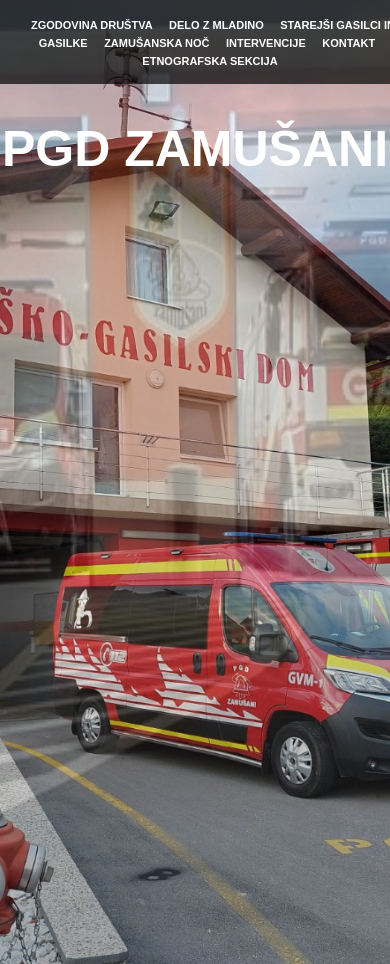
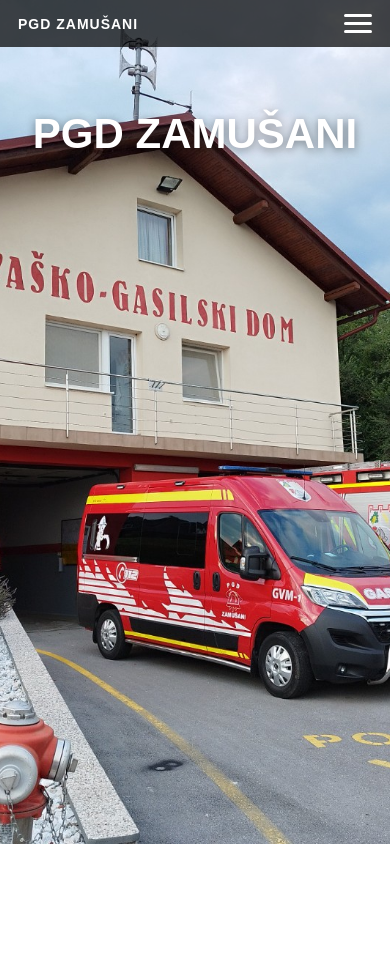
Before and after one commit to PGDZamusani/pgd-zamusani, a plain HTML site: page index.html in a window 390 px wide. After the commit the page ends 844 px from the top, so only its background shows below. Drawn offline with Linux system fonts and the light colour scheme.

Commit message:
Update index.html

```diff
--- a/index.html
+++ b/index.html
@@ -6,80 +6,172 @@
 <title>PGD Zamušani</title>
 
 <style>
+* {
+    box-sizing: border-box;
+}
+
 body {
-    margin:0;
+    margin: 0;
     font-family: Arial, sans-serif;
 }
 
-/* MENU */
+/* NAVIGATION */
 nav {
-    position:fixed;
-    top:0;
-    width:100%;
-    background:rgba(0,0,0,0.7);
-    padding:15px;
-    text-align:center;
-    z-index:1000;
+    position: fixed;
+    top: 0;
+    width: 100%;
+    background: rgba(0,0,0,0.72);
+    z-index: 1000;
 }
 
-nav a {
-    color:white;
-    margin:0 12px;
-    text-decoration:none;
-    font-weight:bold;
-    text-transform:uppercase;
-    font-size:14px;
+.nav-wrap {
+    max-width: 1400px;
+    margin: 0 auto;
+    padding: 14px 18px;
+    display: flex;
+    align-items: center;
+    justify-content: space-between;
 }
 
-nav a:hover {
-    color:red;
+.logo-text {
+    color: white;
+    font-weight: bold;
+    text-transform: uppercase;
+    font-size: 16px;
+    letter-spacing: 1px;
+}
+
+.menu {
+    display: flex;
+    gap: 14px;
+    flex-wrap: wrap;
+    justify-content: center;
+}
+
+.menu a {
+    color: white;
+    text-decoration: none;
+    font-weight: bold;
+    text-transform: uppercase;
+    font-size: 13px;
+}
+
+.menu a:hover {
+    color: red;
+}
+
+/* HAMBURGER */
+.hamburger {
+    display: none;
+    flex-direction: column;
+    gap: 5px;
+    cursor: pointer;
+}
+
+.hamburger span {
+    width: 28px;
+    height: 3px;
+    background: white;
+    border-radius: 2px;
+    display: block;
+}
+
+#menu-toggle {
+    display: none;
 }
 
 /* HERO */
 .hero {
-    height:100vh;
-    background-size:cover;
-    background-position:center;
-    display:flex;
-    justify-content:center;
-    align-items:flex-start;
-    padding-top:120px;
+    height: 100vh;
+    background-size: cover;
+    background-position: center;
+    background-repeat: no-repeat;
+    display: flex;
+    justify-content: center;
+    align-items: flex-start;
+    padding-top: 140px;
     animation: slideshow 75s infinite;
 }
 
 .hero h1 {
-    color:white;
-    font-size:90px;
-    text-transform:uppercase;
-    margin:0;
+    color: white;
+    font-size: 90px;
+    text-transform: uppercase;
+    margin: 0;
+    text-align: center;
+    padding: 0 20px;
+    text-shadow: 0 2px 10px rgba(0,0,0,0.45);
 }
 
-/* SLIDESHOW */
+/* SLIDESHOW: 3 slike, vsaka ~25s */
 @keyframes slideshow {
     0% { background-image: url('hero1.jpg'); }
     33% { background-image: url('hero2.jpg'); }
-    66% { background-image: url('hero3.jpeg'); }
+    66% { background-image: url('hero3.jpg'); }
     100% { background-image: url('hero1.jpg'); }
 }
 
 /* MOBILE */
 @media (max-width: 900px) {
-    .hero h1 {
-        font-size:50px;
-        text-align:center;
+    .logo-text {
+        font-size: 14px;
     }
 
-    nav a {
-        font-size:11px;
-        margin:0 6px;
+    .hamburger {
+        display: flex;
+    }
+
+    .menu {
+        display: none;
+        width: 100%;
+        flex-direction: column;
+        gap: 0;
+        padding: 10px 0 0 0;
+    }
+
+    .menu a {
+        display: block;
+        padding: 12px 6px;
+        text-align: center;
+        border-top: 1px solid rgba(255,255,255,0.12);
+        font-size: 13px;
+    }
+
+    #menu-toggle:checked ~ .menu {
+        display: flex;
+    }
+
+    .nav-wrap {
+        flex-wrap: wrap;
+    }
+
+    .hero {
+        padding-top: 110px;
+        animation: none;
+        background-image: url('hero1.jpg');
+    }
+
+    .hero h1 {
+        font-size: 42px;
     }
 }
 </style>
 </head>
-
 <body>
 
 <nav>
+    <div class="nav-wrap">
+        <div class="logo-text">PGD ZAMUŠANI</div>
+
+        <input type="checkbox" id="menu-toggle">
+
+        <label for="menu-toggle" class="hamburger">
+            <span></span>
+            <span></span>
+            <span></span>
+        </label>
+
+        <div class="menu">
             <a href="zgodovina.html">ZGODOVINA DRUŠTVA</a>
             <a href="mladina.html">DELO Z MLADINO</a>
             <a href="starejsi.html">STAREJŠI GASILCI IN GASILKE</a>
@@ -87,6 +179,8 @@
             <a href="intervencije.html">INTERVENCIJE</a>
             <a href="kontakt.html">KONTAKT</a>
             <a href="etno.html">ETNOGRAFSKA SEKCIJA</a>
+        </div>
+    </div>
 </nav>
 
 <div class="hero">
```
Lines whose indentation alone changed are shown as unchanged.
